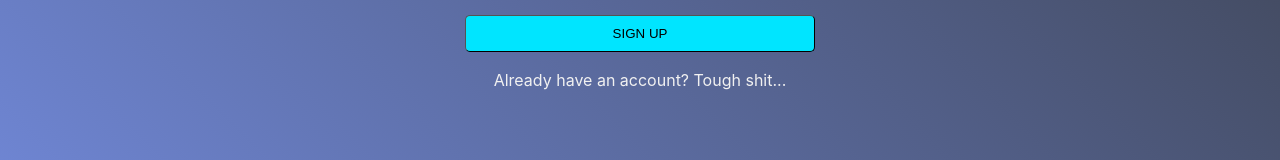
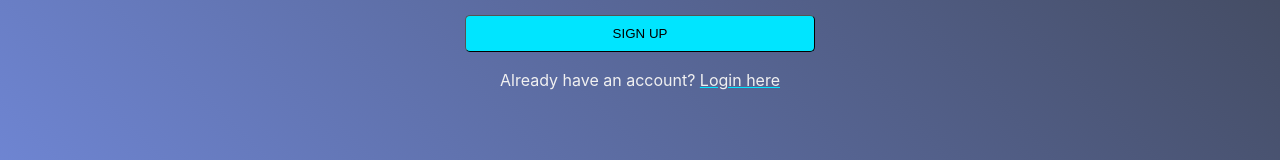
Before and after one commit to niems/Whisper-chat, a React (Create React App) app: page /create-account in a window 1280 px wide. Shown: the part 505-665 px from the top of the page. Built offline with nearby package versions, Linux system fonts and the light colour scheme.

Commit message:
create account now has a link to /login which the user can click if they already have an account

```diff
--- a/src/components/createAccount/createAccount.js
+++ b/src/components/createAccount/createAccount.js
@@ -1,5 +1,6 @@
 import React from 'react';
 import CreateAccountForm from './createAccountForm';
+import { Link } from 'react-router-dom';
 
 const CreateAccount = (props) => {
     return (
@@ -7,7 +8,7 @@ const CreateAccount = (props) => {
             <h1>Create Account</h1>
             <CreateAccountForm />
 
-            <span>Already have an account? Tough shit...</span>
+            <span>Already have an account? <Link className='link-to-default' to='/login'>Login here</Link></span>
         </article>
     );
 };
--- a/src/components/style/main.css
+++ b/src/components/style/main.css
@@ -191,6 +191,14 @@ form button[id=submit] {
   outline-color: #728ADC;
   text-align: center;
   font-size: calc(0.875rem + 0.125 * ((100vw - 18.75rem) / 43.75) );
+}
+
+.link-to-default {
+  color: #F1F1F1;
+  text-decoration-color: #00e5ff;
+}
+.link-to-default:hover {
+  color: #00e5ff;
 }
 
 input {
--- a/src/components/style/sass/components/_routeLink.scss
+++ b/src/components/style/sass/components/_routeLink.scss
@@ -14,3 +14,12 @@
     text-align: center;
     @include fluid-type($min-vw, $max-vw, $min-link-font, $max-link-font);
 }
+
+.link-to-default {
+    color: $light;
+    text-decoration-color: $secondary;
+
+    &:hover {
+        color: $secondary;
+    }
+}
```
Also changed, not shown: 1 other file (tests, documents, lock files or other folders).
